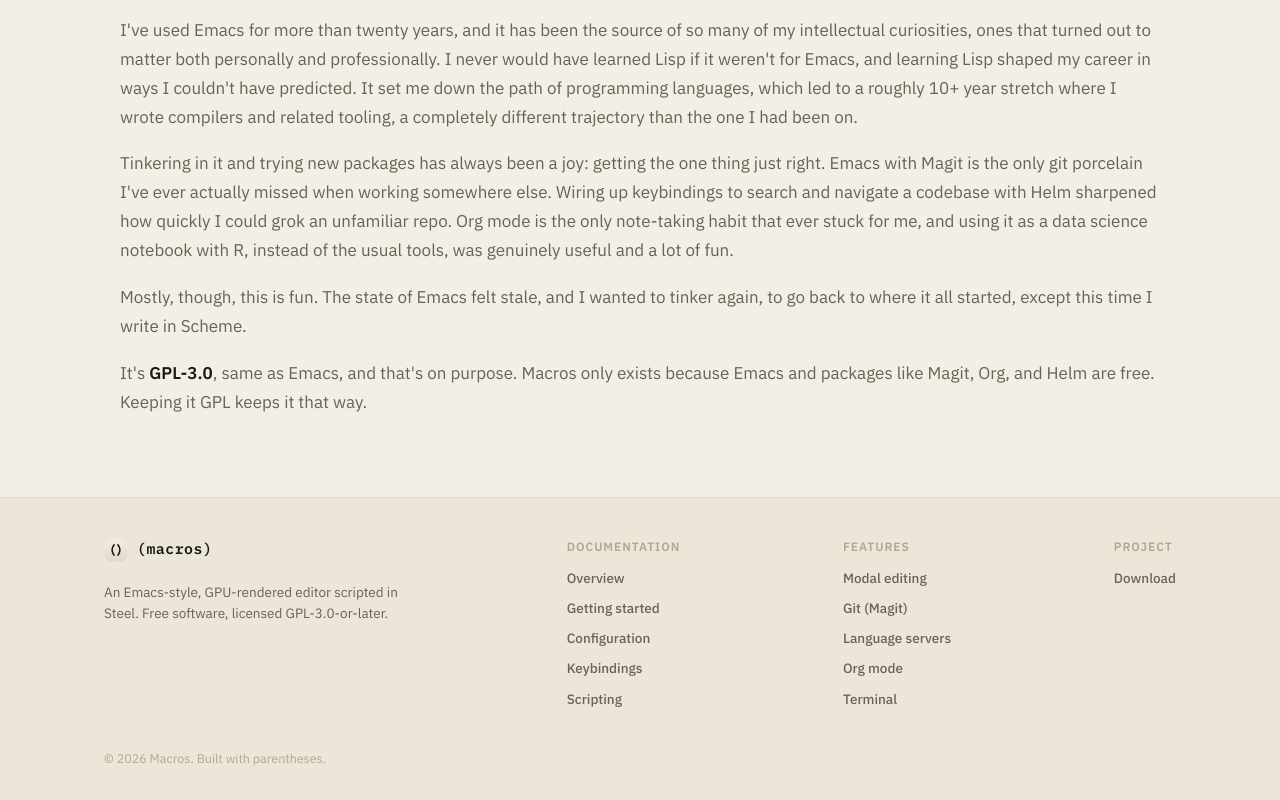
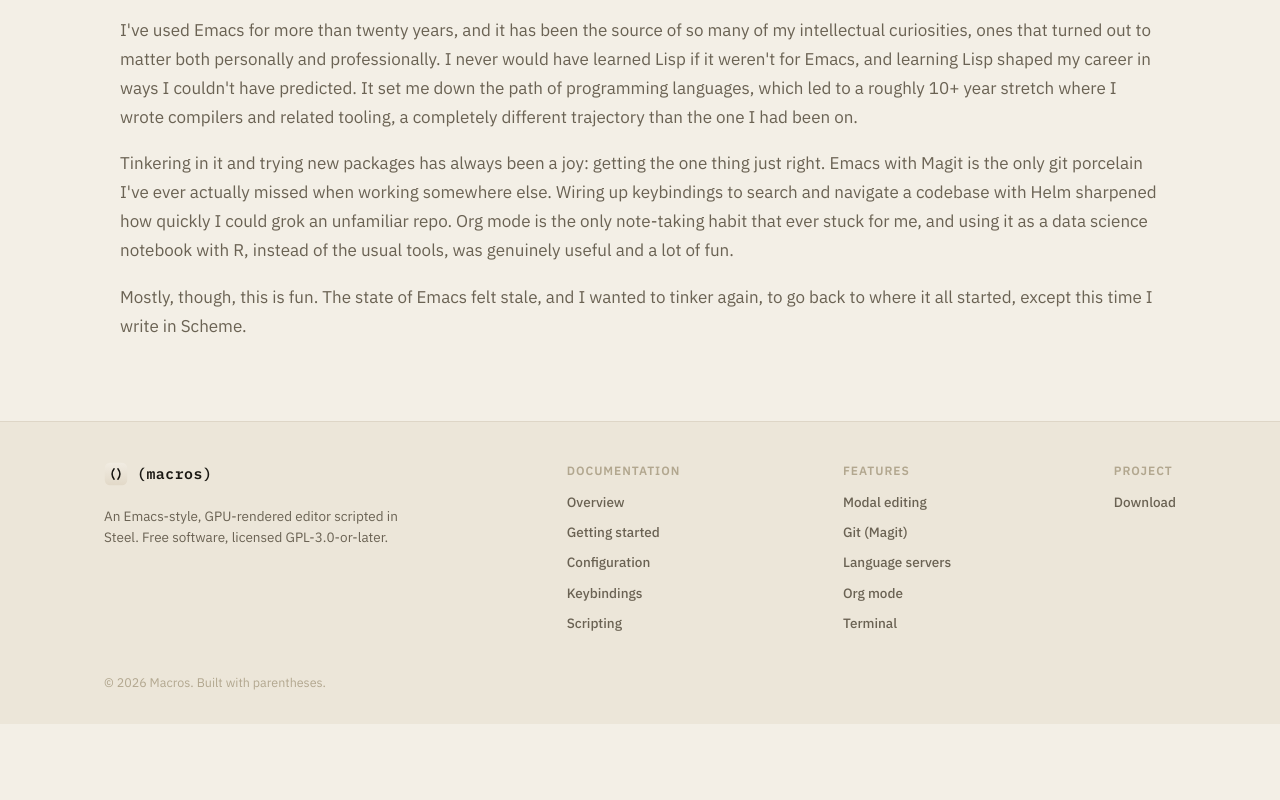
Before and after one commit to alecStewart1/macros, a Next.js app in the folder web/: page / in a window 1280 px wide. Shown: the part 2221-3021 px from the top of the page. After the commit the page ends 2945 px from the top, so only its background shows below. Built offline with nearby package versions, Linux system fonts and the light colour scheme.

Commit message:
updates landing page

```diff
--- a/web/app/page.tsx
+++ b/web/app/page.tsx
@@ -238,15 +238,6 @@
           wanted to tinker again, to go back to where it all started, except
           this time I write in Scheme.
         </p>
-        <p style={{ margin: 0 }}>
-          It&apos;s{" "}
-          <strong style={{ color: "var(--text)", fontWeight: 600 }}>
-            GPL-3.0
-          </strong>
-          , same as Emacs, and that&apos;s on purpose. Macros only exists
-          because Emacs and packages like Magit, Org, and Helm are free.
-          Keeping it GPL keeps it that way.
-        </p>
       </div>
     </Section>
   );
```
